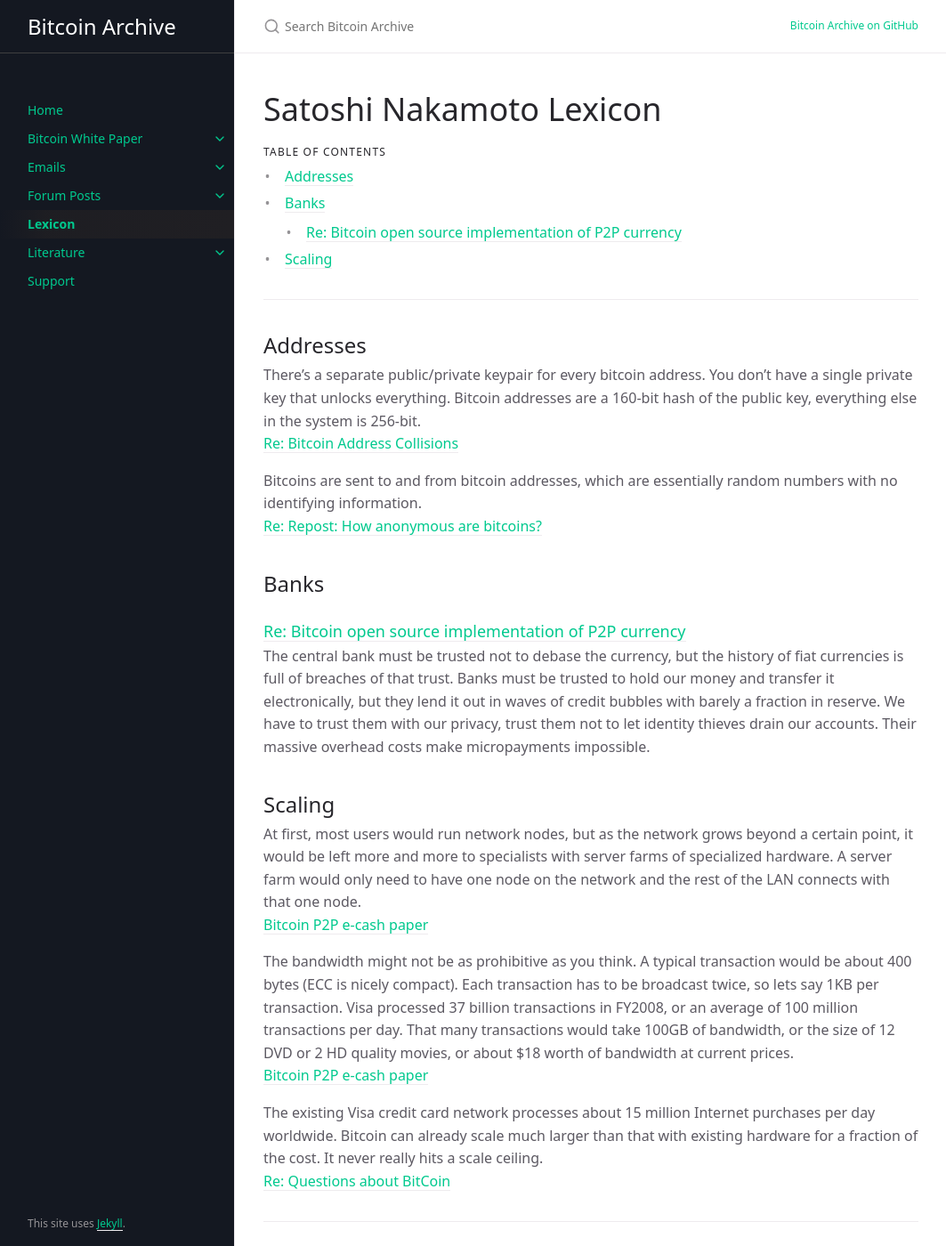
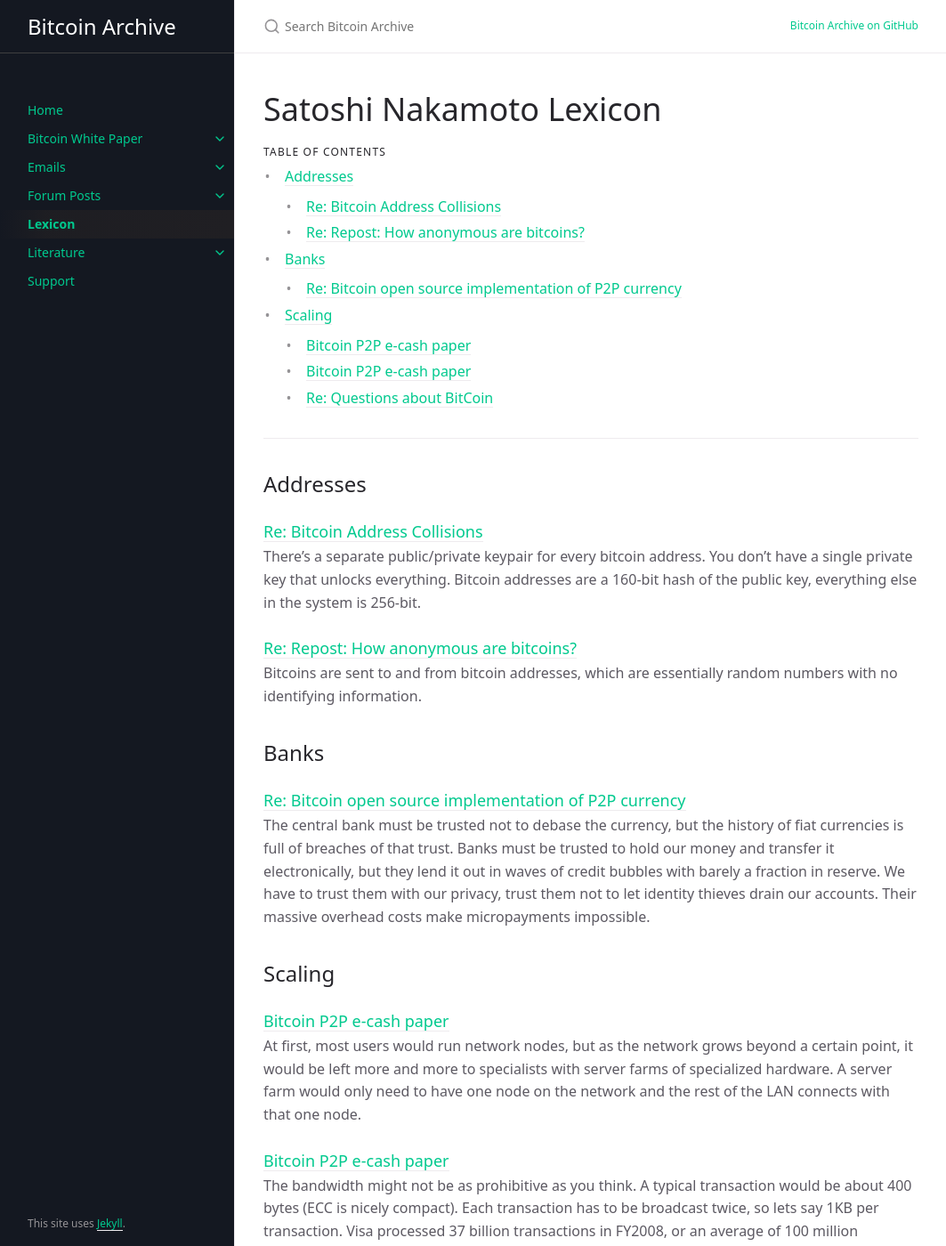
Before and after one commit to wakgill/bitcoin-archive, a Jekyll site: the page built from lexicon.md, in a window 1280 px wide and 1400 px high. Shown: the whole window at 89% size, without its empty margins (108-1171 px from the left). Built offline with Jekyll 4.4.1, drawn with Linux system fonts in a browser that asks for light colours; some web fonts are replaced; comment, search, counter and statistics services are not loaded; some of the changed text lies outside the part shown.

Commit message:
Update lexicon.md

```diff
--- a/lexicon.md
+++ b/lexicon.md
@@ -18,11 +18,13 @@ search_exclude: true
 
 ## Addresses
 
-There's a separate public/private keypair for every bitcoin address.  You don't have a single private key that unlocks everything.  Bitcoin addresses are a 160-bit hash of the public key, everything else in the system is 256-bit.<br>
-[Re: Bitcoin Address Collisions](/docs/forum/bitcoin-forum/65)
+### [Re: Bitcoin Address Collisions](/docs/forum/bitcoin-forum/65)
 
-Bitcoins are sent to and from bitcoin addresses, which are essentially random numbers with no identifying information.<br>
-[Re: Repost: How anonymous are bitcoins?](/docs/forum/bitcoin-forum/7)
+There's a separate public/private keypair for every bitcoin address.  You don't have a single private key that unlocks everything.  Bitcoin addresses are a 160-bit hash of the public key, everything else in the system is 256-bit.
+
+### [Re: Repost: How anonymous are bitcoins?](/docs/forum/bitcoin-forum/7)
+
+Bitcoins are sent to and from bitcoin addresses, which are essentially random numbers with no identifying information.
 
 ## Banks
 
@@ -30,14 +32,16 @@ Bitcoins are sent to and from bitcoin addresses, which are essentially random nu
 
 The central bank must be trusted not to debase the currency, but the history of fiat currencies is full of breaches of that trust. Banks must be trusted to hold our money and transfer it electronically, but they lend it out in waves of credit bubbles with barely a fraction in reserve. We have to trust them with our privacy, trust them not to let identity thieves drain our accounts. Their massive overhead costs make micropayments impossible.<br>
 
-
 ## Scaling
 
-At first, most users would run network nodes, but as the network grows beyond a certain point, it would be left more and more to specialists with server farms of specialized hardware. A server farm would only need to have one node on the network and the rest of the LAN connects with that one node.<br>
-[Bitcoin P2P e-cash paper](/docs/emails/cryptography/2)
+### [Bitcoin P2P e-cash paper](/docs/emails/cryptography/2)
 
-The bandwidth might not be as prohibitive as you think. A typical transaction would be about 400 bytes (ECC is nicely compact). Each transaction has to be broadcast twice, so lets say 1KB per transaction. Visa processed 37 billion transactions in FY2008, or an average of 100 million transactions per day. That many transactions would take 100GB of bandwidth, or the size of 12 DVD or 2 HD quality movies, or about $18 worth of bandwidth at current prices.<br>
-[Bitcoin P2P e-cash paper](/docs/emails/cryptography/2)
+At first, most users would run network nodes, but as the network grows beyond a certain point, it would be left more and more to specialists with server farms of specialized hardware. A server farm would only need to have one node on the network and the rest of the LAN connects with that one node.
 
-The existing Visa credit card network processes about 15 million Internet purchases per day worldwide.  Bitcoin can already scale much larger than that with existing hardware for a fraction of the cost.  It never really hits a scale ceiling.<br>
-[Re: Questions about BitCoin](/docs/emails/mike-hearn/1)
+### [Bitcoin P2P e-cash paper](/docs/emails/cryptography/2)
+
+The bandwidth might not be as prohibitive as you think. A typical transaction would be about 400 bytes (ECC is nicely compact). Each transaction has to be broadcast twice, so lets say 1KB per transaction. Visa processed 37 billion transactions in FY2008, or an average of 100 million transactions per day. That many transactions would take 100GB of bandwidth, or the size of 12 DVD or 2 HD quality movies, or about $18 worth of bandwidth at current prices.
+
+### [Re: Questions about BitCoin](/docs/emails/mike-hearn/1)
+
+The existing Visa credit card network processes about 15 million Internet purchases per day worldwide.  Bitcoin can already scale much larger than that with existing hardware for a fraction of the cost.  It never really hits a scale ceiling.
```
